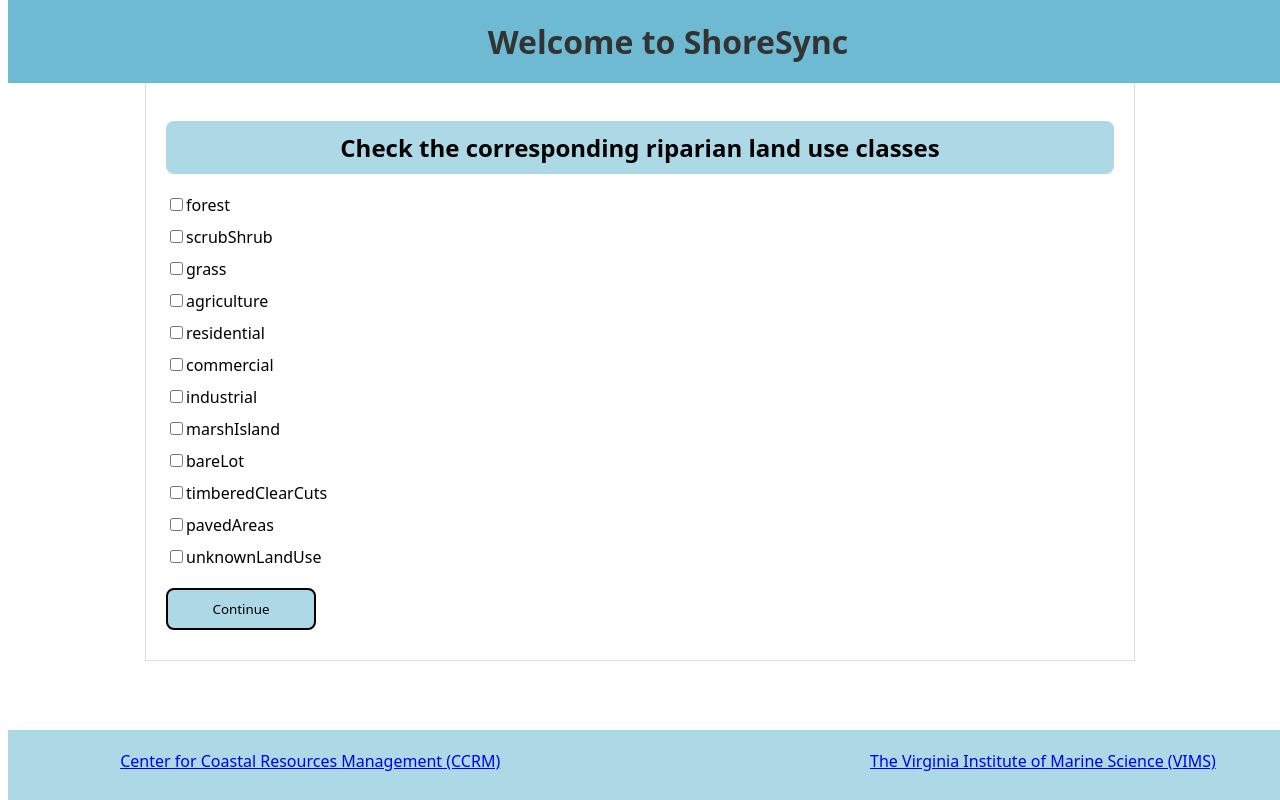
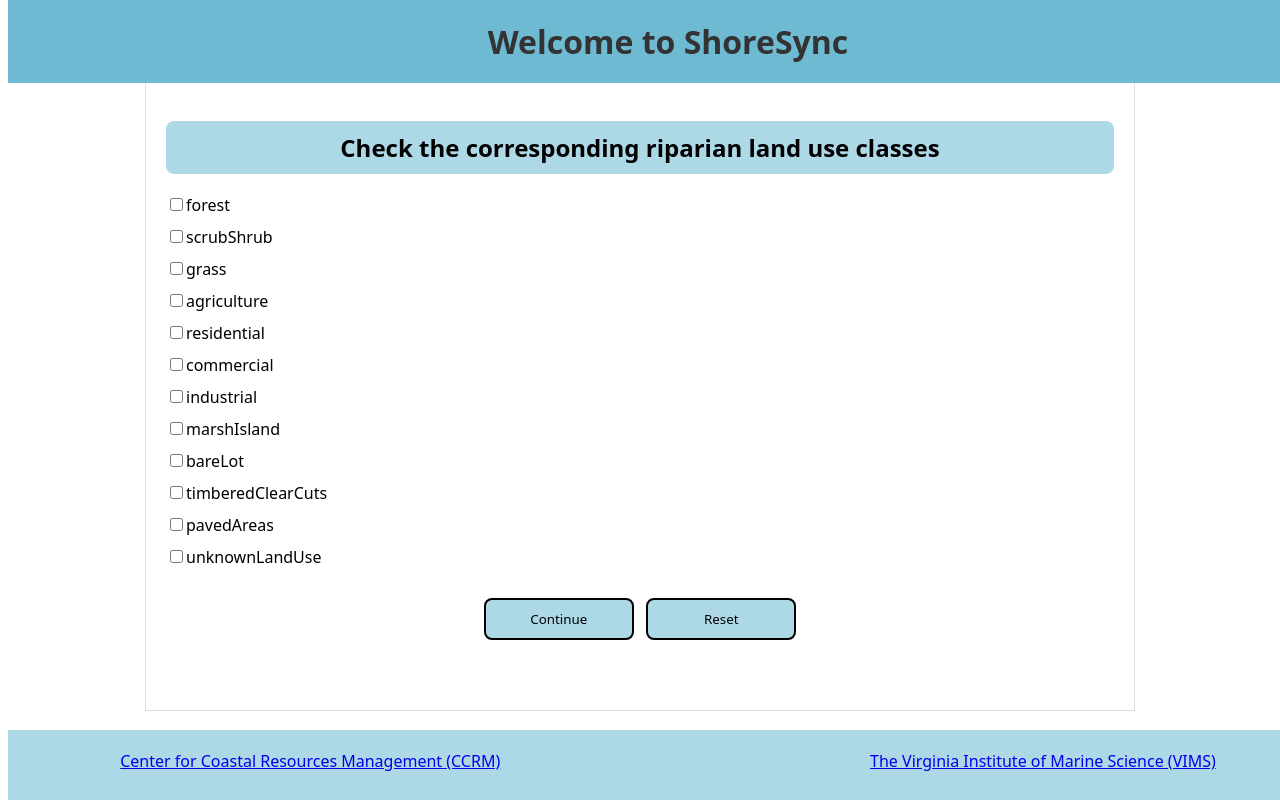
Before and after one commit to nikhilrouth/Shoresync, a React (Create React App) app: page / in a window 1280 px wide. Built offline with nearby package versions, Linux system fonts and the light colour scheme.

Commit message:
Added previous and reset buttons with functionality, wrote a condition such that form proceeds to next step if atleast one checkbox is selected in landuseform, created a global state in App.jsx such that it can have complete form data in the submit page

```diff
--- a/src/App.jsx
+++ b/src/App.jsx
@@ -10,6 +10,7 @@
 function App() {
 
   const [formComponent, setFormComponent] = useState(0);
+  const [allFormsData, setAllFormsData] = useState({});
 
   useEffect(() => {
     // Set the initial value of formComponent when the component mounts
@@ -26,10 +27,10 @@
   return (
     <div className='page'>
       <Header />
-      {formComponent === 0 && <LandUseForm setFormComponent={setFormComponent} />}
-      {formComponent === 1 && <BankAttributesForm setFormComponent={setFormComponent}/>}
-      {formComponent === 2 && <ShorelineFeaturesForm setFormComponent={setFormComponent}/>}
-      {formComponent === 3 && <FinalSubmitForm setFormComponent={setFormComponent}/>}
+      {formComponent === 0 && <LandUseForm setFormComponent={setFormComponent} allFormsData = {allFormsData} setAllFormsData = {setAllFormsData} />}
+      {formComponent === 1 && <BankAttributesForm setFormComponent={setFormComponent} allFormsData = {allFormsData} setAllFormsData = {setAllFormsData}/>}
+      {formComponent === 2 && <ShorelineFeaturesForm setFormComponent={setFormComponent} allFormsData = {allFormsData} setAllFormsData = {setAllFormsData}/>}
+      {formComponent === 3 && <FinalSubmitForm setFormComponent={setFormComponent} allFormsData = {allFormsData} setAllFormsData = {setAllFormsData}/>}
 
       {/* <LandUseForm /> */}
       <Footer/>
--- /dev/null
+++ b/src/app-static-data/appdata.js
@@ -0,0 +1,17 @@
+// landUseData.js
+const landUseData = {
+  forest: false,
+  scrubShrub: false,
+  grass: false,
+  agriculture: false,
+  residential: false,
+  commercial: false,
+  industrial: false,
+  marshIsland: false,
+  bareLot: false,
+  timberedClearCuts: false,
+  pavedAreas: false,
+  unknownLandUse: false,
+};
+
+export default landUseData;
--- a/src/components/BankAttributesForm.jsx
+++ b/src/components/BankAttributesForm.jsx
@@ -100,6 +100,54 @@
           no: false,
     });
 
+    const handleReset = () => {
+      setHeightItems({
+        "0 - 5ft": false,
+        "5 - 10ft": false,
+        "10 - 30ft": false,
+        "> 30ft": false,
+      });
+
+      setStabilityItems({
+        stable: false,
+        transitional: false,
+        unstable: false,
+        undercut: false,
+      });
+
+      setCoverItems({
+        bare: false,
+        partial: false,
+        total: false,
+      });
+
+      setMarshItems({
+        yes: false,
+        no: false,
+      });
+
+      setBeachItems({
+        yes: false,
+        no: false,
+      });
+
+      setSelected5({
+        yes: false,
+        no: false,
+      });
+
+      sessionStorage.removeItem('heightItem');
+      sessionStorage.removeItem('bankStability');
+      sessionStorage.removeItem('bankCover');
+      sessionStorage.removeItem('marshBuffer');
+      sessionStorage.removeItem('bankBuffer');
+      sessionStorage.removeItem('phragmitesAustralis');
+    };
+
+    const handlePrevious = () => {
+      props.setFormComponent(0);
+    };
+
     //Session Storage Beginning
     useEffect(() => {
       var item = sessionStorage.getItem('heightItem');
@@ -180,7 +228,7 @@
 return (
   <div>
 <Header/>
-<div className="form-container">
+<div className="form-container" style={{paddingBottom: '100px'}}>
 <h2 className="form-header">Check the corresponding bank attribute features</h2>
 
     <form>
@@ -246,9 +294,21 @@
         />
       ))}
 
-        <button type="button" onClick={handleContinueClick} className="form-button">
+        {/* <button type="button" onClick={handleContinueClick} className="form-button">
           Continue
-        </button>
+        </button> */}
+
+      <div style={{ textAlign: 'center', marginTop: '20px' }}>
+          <button type="reset" onClick={handlePrevious} className="form-button">Previous</button>
+          &nbsp;
+          &nbsp;
+          <button type="button"  onClick={handleContinueClick} className="form-button">
+            Continue
+          </button>
+          &nbsp;
+          &nbsp;
+          <button type="reset" onClick={handleReset} className="form-button">Reset</button>
+      </div>
       </form>
 
 
--- a/src/components/FinalSubmitForm.css
+++ b/src/components/FinalSubmitForm.css
@@ -36,4 +36,5 @@
     cursor: pointer;
     align-items: center;
     border-style:solid;
+    border-radius: 10px;
   }
--- a/src/components/FinalSubmitForm.jsx
+++ b/src/components/FinalSubmitForm.jsx
@@ -2,37 +2,18 @@
 import CheckboxItem from './CheckBoxItem';
 import './FinalSubmitForm.css'; // Import the CSS file
 
-const FinalSubmitForm = () => {
-//   const [checkedItems, setCheckedItems] = useState({
-//     forest: false,
-//     scrubShrub: false,
-//     grass: false,
-//     agriculture: false,
-//     residential: false,
-//     commercial: false,
-//     industrial: false,
-//     marshIsland: false,
-//     bareLot: false,
-//     timberedClearCuts: false,
-//     pavedAreas: false,
-//     unknownLandUse: false,
-//   });
+const FinalSubmitForm = (props) => {
+const handleSubmitClick = () => {
+  alert('Form Submitted');
+};
 
-//   const handleCheckboxChange = (name) => {
-//     setCheckedItems((prevCheckedItems) => ({
-//       ...prevCheckedItems,
-//       [name]: !prevCheckedItems[name],
-//     }));
-//   };
+const handleReset = () => {
+  alert('Reset Clicked');
+};
 
-//   const handleContinueClick = () => {
-//     console.log('Checked Items:', checkedItems);
-//     // Add your logic here for what happens when the user clicks Continue
-//   };
-
-/// test adding
-
-
+const handlePrevious = () => {
+  props.setFormComponent(2);
+}
 
 useEffect(() => {
 
@@ -53,9 +34,23 @@
             </button>
         </div>
         <div>
-            <button type="button" className="form-button2">
+
+            {/* <button type="button" className="form-button2">
+            Submit Final Data
+            </button> */}
+            <button type="reset" onClick={handlePrevious} className="form-button">Previous</button>
+            &nbsp;
+            &nbsp;
+            <button type="reset" onClick={handleReset} className="form-button">Reset</button>
+            &nbsp;
+            &nbsp;
+            &nbsp;
+            &nbsp;
+            <button type="button"  onClick={handleSubmitClick} className="form-button2">
             Submit Final Data
             </button>
+
+
         </div>
 
 
--- a/src/components/LandUseForm.css
+++ b/src/components/LandUseForm.css
@@ -1,6 +1,6 @@
 .form-container {
   width:75%;
-    margin: 0 auto;
+  margin: 0 auto;
   margin-top: 80px;
   padding: 20px;
   border: 1px solid #ddd;
--- a/src/components/LandUseForm.jsx
+++ b/src/components/LandUseForm.jsx
@@ -1,23 +1,11 @@
 import React, {useEffect, useState} from 'react';
 import CheckboxItem from './CheckBoxItem';
 import './LandUseForm.css'; // Import the CSS file
+import landUseData from '../app-static-data/appdata';
 
 const LandUseForm = (props) => {
 
-  const [checkedItems, setCheckedItems] = useState({
-    forest: false,
-    scrubShrub: false,
-    grass: false,
-    agriculture: false,
-    residential: false,
-    commercial: false,
-    industrial: false,
-    marshIsland: false,
-    bareLot: false,
-    timberedClearCuts: false,
-    pavedAreas: false,
-    unknownLandUse: false,
-  });
+  const [checkedItems, setCheckedItems] = useState(landUseData);
 
 
     const handleCheckboxChange = (name) => {
@@ -32,37 +20,73 @@
         // console.log("Updated checked items:", updatedCheckedItems);
         return updatedCheckedItems;
       });
-
-
     };
 
 
 
-  const fetchUserData = () => {
-    const requestOptions = {
-      method: 'POST',
-      headers: { 'Content-Type': 'application/json' },
-      body: JSON.stringify(checkedItems),
-    };
-    fetch("http://localhost:5000/api/addFormData",  requestOptions)
-        .then(response => {
-          return response.json()
-        })
-        .then(data => {
-          console.log("data",data)
-        })
-  }
+  // const fetchUserData = () => {
+  //   const requestOptions = {
+  //     method: 'POST',
+  //     headers: { 'Content-Type': 'application/json' },
+  //     body: JSON.stringify(checkedItems),
+  //   };
+  //   fetch("http://localhost:5000/api/addFormData",  requestOptions)
+  //       .then(response => {
+  //         return response.json()
+  //       })
+  //       .then(data => {
+  //         console.log("data",data)
+  //       })
+  // }
+
 
   const handleContinueClick = () => {
     console.log('Checked Items:', checkedItems);
-    sessionStorage.setItem('landUse', JSON.stringify(checkedItems));
+    // Check if at least one item is checked
+    const isAtLeastOneChecked = Object.values(checkedItems).some(value => value === true);
+    if (isAtLeastOneChecked) {
+
+      //session storage upodated
+      sessionStorage.setItem('landUse', JSON.stringify(checkedItems));
+
+      // Use a callback function in setAllFormsData to log the updated value
+      props.setAllFormsData(prevData => {
+        const updatedData = { ...prevData, landUse: checkedItems };
+        console.log("All Forms Data:", updatedData);
+        return updatedData;
+      });
+
+      //setting form to next form
+      props.setFormComponent(1);
+    } else {
+      alert("Select atleast One");
+    }
+  };
 
 
-    props.setFormComponent(1);
 
-    // Add your logic here for what happens when the user clicks Continue
-    //navigate("/BankAttributes")
-
+  const handleReset = () => {
+    setCheckedItems({
+      forest: false,
+      scrubShrub: false,
+      grass: false,
+      agriculture: false,
+      residential: false,
+      commercial: false,
+      industrial: false,
+      marshIsland: false,
+      bareLot: false,
+      timberedClearCuts: false,
+      pavedAreas: false,
+      unknownLandUse: false,
+    });
+    sessionStorage.removeItem('landUse');
+    // Create a copy of the data object
+    // const newData = { ...props.allFormsData };
+    // // Delete the key from the copy
+    // delete newData[keyToDelete];
+    // // Update the state with the modified data
+    // setData(newData);
   };
 
   useEffect(() => {
@@ -70,16 +94,13 @@
     var recieved = sessionStorage.getItem('landUse');
     var parsedRecieved = JSON.parse(recieved);
     setCheckedItems(parsedRecieved);
-
     }
+  },[]);
 
 
 
-
-  },[]);
-
   return (
-    <div className="form-container">
+    <div className="form-container" style={{paddingBottom: '60px'}}>
       <h2 className="form-header">Check the corresponding riparian land use classes</h2>
       <form>
         {Object.entries(checkedItems).map(([key, value]) => (
@@ -90,9 +111,19 @@
             onChange={handleCheckboxChange}
           />
         ))}
-        <button type="button" onClick={handleContinueClick} className="form-button">
+        {/* <button type="button" onClick={handleContinueClick} className="form-button">
           Continue
-        </button>
+        </button> */}
+
+      <div style={{ textAlign: 'center', marginTop: '20px' }}>
+
+          <button type="button"  onClick={handleContinueClick} className="form-button">
+            Continue
+          </button>
+          &nbsp;
+          &nbsp;
+          <button type="reset" onClick={handleReset} className="form-button">Reset</button>
+      </div>
       </form>
     </div>
   );
--- a/src/components/ShorelineFeatures.jsx
+++ b/src/components/ShorelineFeatures.jsx
@@ -110,6 +110,21 @@
     }
   };
 
+  const handlePrevious = () => {
+    props.setFormComponent(1);
+  };
+
+
+  const handleReset = () => {
+    setSelectedErosionControlOptions([]);
+    setSelectedRecreactionalOptions([]);
+    setSelectedOtherOptions([]);
+
+    sessionStorage.removeItem('erosionStructers');
+    sessionStorage.removeItem('recreationalStructures');
+    sessionStorage.removeItem('otherOptions');
+  };
+
   useEffect(() => {
     if(sessionStorage.getItem('erosionStructers') !== null ){
     var recieved = sessionStorage.getItem('erosionStructers');
@@ -137,18 +152,8 @@
   },[]);
 
 
-
-
-  const handleReset = () => {
-    setSelectedErosionControlOptions([]);
-    setSelectedRecreactionalOptions([]);
-    setSelectedOtherOptions([])
-
-  };
-
-
   return (
-    <div className="form-container">
+    <div className="form-container" style={{paddingBottom: '60px'}}>
     <h2 className="form-header">Shoreline Features</h2>
     <form>
       <h4>Erosion Control Structures</h4>
@@ -183,6 +188,9 @@
 
       <br></br>
       <div style={{ textAlign: 'center', marginTop: '20px' }}>
+        <button type="reset" onClick={handlePrevious} className="form-button">Previous</button>
+          &nbsp;
+          &nbsp;
         <button type="button"  onClick={handleContinueClick} className="form-button">
           Continue
         </button>
```
